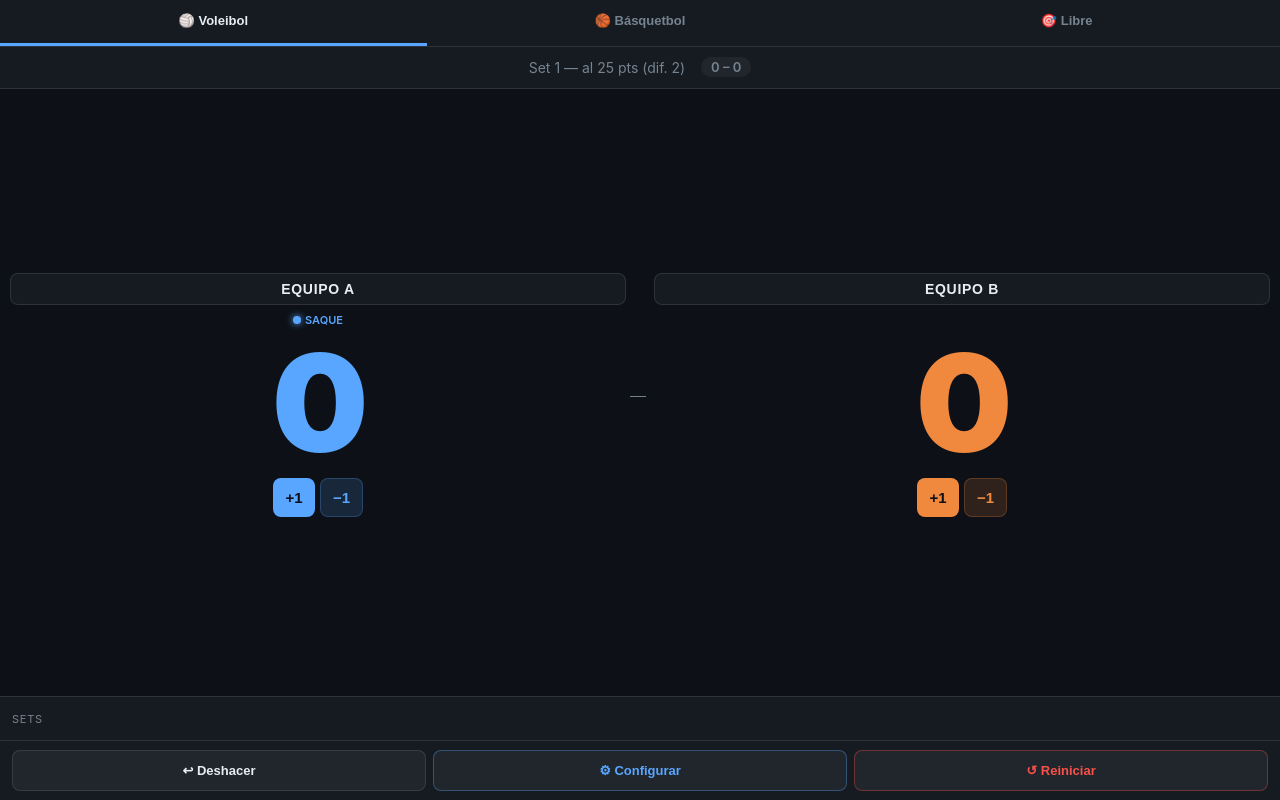
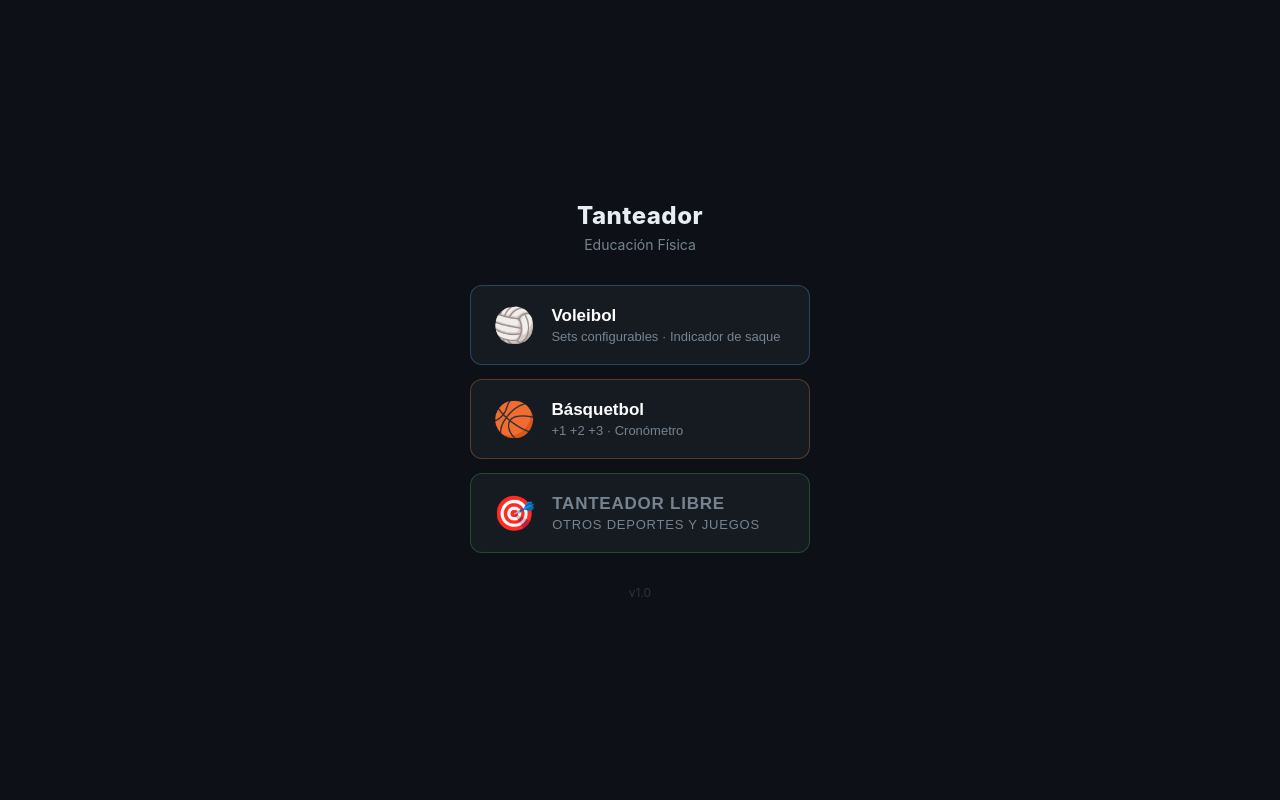
Before and after one commit to juegolimpio/tanteador, a plain HTML site: page index.html in a window 1280 px wide. Drawn offline with Linux system fonts and the light colour scheme.

Commit message:
Update index.html

```diff
--- a/index.html
+++ b/index.html
@@ -10,15 +10,37 @@
   --aa:#58a6ff;--ab:#f0883e;--text:#e6edf3;--muted:#768390;
   --border:rgba(255,255,255,0.1);--ok:#3fb950;--red:#f85149;--warn:#d29922;
   --r:12px;--rs:8px;
+  color-scheme:dark;
 }
 *{box-sizing:border-box;margin:0;padding:0;-webkit-tap-highlight-color:transparent}
 html,body{height:100%}
 body{font-family:-apple-system,'Segoe UI',system-ui,sans-serif;background:var(--bg);color:var(--text);min-height:100dvh;display:flex;flex-direction:column;overflow-x:hidden}
 
+/* ── HOME ── */
+#home{flex:1;display:flex;flex-direction:column;align-items:center;justify-content:center;padding:32px 24px;gap:32px}
+.home-title{text-align:center}
+.home-title h1{font-size:24px;font-weight:800;letter-spacing:.02em;margin-bottom:6px}
+.home-title p{font-size:14px;color:var(--muted)}
+.home-btns{display:flex;flex-direction:column;gap:14px;width:100%;max-width:340px}
+.hbtn{display:flex;align-items:center;gap:16px;padding:20px 22px;border:1px solid var(--border);border-radius:var(--r);background:var(--sur);cursor:pointer;transition:background .15s,border-color .15s;text-align:left}
+.hbtn:active{background:var(--sur2)}
+.hbtn.hv{border-color:rgba(88,166,255,.3)}
+.hbtn.hb{border-color:rgba(240,136,62,.3)}
+.hbtn.hl{border-color:rgba(63,185,80,.3)}
+.hicon{font-size:34px;line-height:1;filter:none;color-scheme:normal}
+.hinfo{display:flex;flex-direction:column;gap:3px}
+.hinfo strong{font-size:17px;font-weight:700}
+.hinfo span{font-size:13px;color:var(--muted)}
+.home-ver{font-size:12px;color:var(--sur3)}
+
+/* ── APP ── */
+#app{flex:1;display:none;flex-direction:column}
+
 /* TABS */
 .tabs{display:flex;background:var(--sur);border-bottom:1px solid var(--border);flex-shrink:0}
 .tab{flex:1;padding:13px 4px;border:none;background:transparent;color:var(--muted);font-size:13px;font-weight:600;cursor:pointer;border-bottom:3px solid transparent;transition:all .2s;line-height:1.3}
 .tab.active{color:var(--text);border-bottom-color:var(--aa)}
+.tab-back{padding:13px 14px;border:none;background:transparent;color:var(--muted);font-size:20px;cursor:pointer;border-bottom:3px solid transparent;flex-shrink:0}
 
 /* STATUS */
 .status{background:var(--sur);border-bottom:1px solid var(--border);padding:8px 16px;text-align:center;font-size:14px;color:var(--muted);display:flex;align-items:center;justify-content:center;gap:8px;min-height:42px;flex-shrink:0}
@@ -97,15 +119,48 @@ body{font-family:-apple-system,'Segoe UI',system-ui,sans-serif;background:var(--
 /* WINNER */
 .woverlay{display:none;position:fixed;inset:0;background:rgba(0,0,0,.88);z-index:100;flex-direction:column;align-items:center;justify-content:center;gap:14px;text-align:center;padding:28px}
 .woverlay.show{display:flex}
-.wtrophy{font-size:60px}
-.wname{font-size:28px;font-weight:800}
-.wsub{font-size:15px;color:var(--muted)}
+.wtrophy{font-size:60px}.wname{font-size:28px;font-weight:800}.wsub{font-size:15px;color:var(--muted)}
 .wbtn{margin-top:10px;padding:14px 38px;border-radius:var(--r);border:none;background:var(--aa);color:#0d1117;font-size:16px;font-weight:700;cursor:pointer}
 </style>
 </head>
 <body>
 
+<!-- ── HOME ── -->
+<div id="home">
+  <div class="home-title">
+    <h1>Tanteador</h1>
+    <p>Educación Física</p>
+  </div>
+  <div class="home-btns">
+    <button class="hbtn hv" onclick="goTab('v')">
+      <div class="hicon">🏐</div>
+      <div class="hinfo">
+        <strong>Voleibol</strong>
+        <span>Sets configurables · Indicador de saque</span>
+      </div>
+    </button>
+    <button class="hbtn hb" onclick="goTab('b')">
+      <div class="hicon">🏀</div>
+      <div class="hinfo">
+        <strong>Básquetbol</strong>
+        <span>+1 +2 +3 · Cronómetro</span>
+      </div>
+    </button>
+    <button class="hbtn hl" onclick="goTab('l')">
+      <div class="hicon">🎯</div>
+      <div class="hinfo">
+        <strong>Tanteador Libre</strong>
+        <span>Otros deportes y juegos</span>
+      </div>
+    </button>
+  </div>
+  <div class="home-ver">v1.0</div>
+</div>
+
+<!-- ── APP ── -->
+<div id="app">
   <div class="tabs">
+    <button class="tab-back" onclick="goHome()" title="Inicio">←</button>
     <button class="tab active" id="tab-v" onclick="goTab('v')">🏐 Voleibol</button>
     <button class="tab" id="tab-b" onclick="goTab('b')">🏀 Básquetbol</button>
     <button class="tab" id="tab-l" onclick="goTab('l')">🎯 Libre</button>
@@ -154,6 +209,7 @@ body{font-family:-apple-system,'Segoe UI',system-ui,sans-serif;background:var(--
     <button class="ctrl blue" id="cfgbtn" onclick="openCfg()" style="display:none">⚙ Configurar</button>
     <button class="ctrl red" onclick="doReset()">↺ Reiniciar</button>
   </div>
+</div>
 
 <!-- CONFIG MODAL -->
 <div class="moverlay" id="moverlay">
@@ -190,331 +246,262 @@ body{font-family:-apple-system,'Segoe UI',system-ui,sans-serif;background:var(--
 </div>
 
 <script>
-// ── CONSTANTS ──────────────────────────────────────────────────────────
-const TPRESETS = [5,8,10,15];
-const MQB = { pts:[10,15,21,25], dif:[1,2], sts:[1,2,3] };
-const SK = 'tanteadorEF_v3';
+const TPRESETS=[5,8,10,15];
+const MQB={pts:[10,15,21,25],dif:[1,2],sts:[1,2,3]};
+const SK='tanteadorEF_v3';
 
-// ── PER-TAB STATE ──────────────────────────────────────────────────────
-// Each tab stores independently in localStorage under its own key
-function tabKey(t) { return SK + '_' + t; }
-function timerKey(t) { return SK + '_timer_' + t; }
+let curTab='v';
+let sA=0,sB=0,stsA=0,stsB=0,curSet=1,stsHist=[],serving='a',gameOver=false;
+let cfg={points:25,diff:2,sets:3};
+let undoHist=[];
+let tSecs=600,tTarget=600,tRunning=false,tInterval=null;
 
-// Current tab
-let curTab = 'v';
-
-// Score state (loaded per tab)
-let sA=0, sB=0;
-let stsA=0, stsB=0, curSet=1, stsHist=[], serving='a', gameOver=false;
-let cfg = { points:25, diff:2, sets:3 };
-let nameA='Equipo A', nameB='Equipo B';
-let undoHist = [];
-
-// Timer state (per tab, independent)
-let tSecs=600, tTarget=600, tRunning=false, tInterval=null;
-
-// ── INIT ───────────────────────────────────────────────────────────────
-function init() {
-  buildTPresets();
-  buildMQBs();
-  const saved = tryGet(SK + '_curtab');
-  curTab = saved || 'v';
-  loadTab(curTab);
-  renderTabBtns();
-  renderAll();
-  renderT();
+function init(){
+  buildTPresets();buildMQBs();
+  const ct=tryGet(SK+'_curtab');
+  // if had a previous tab open, go straight to app
+  if(ct){curTab=ct;showApp();loadTab(ct);renderAll();renderT();}
+  // else home is already visible
 }
 
-// ── TAB SWITCHING ──────────────────────────────────────────────────────
-function goTab(t) {
-  saveTab(curTab);
-  saveTimer(curTab);
-  stopT();
-  curTab = t;
-  localStorage.setItem(SK + '_curtab', t);
-  loadTab(t);
-  renderTabBtns();
-  renderAll();
-  renderT();
+function goHome(){
+  saveTab(curTab);saveTimer(curTab);stopT();
+  document.getElementById('home').style.display='flex';
+  document.getElementById('app').style.display='none';
 }
 
-function renderTabBtns() {
-  ['v','b','l'].forEach(t => {
-    document.getElementById('tab-'+t).classList.toggle('active', t === curTab);
-  });
+function showApp(){
+  document.getElementById('home').style.display='none';
+  document.getElementById('app').style.display='flex';
 }
 
-// ── LOAD / SAVE PER TAB ────────────────────────────────────────────────
-function loadTab(t) {
-  const d = tryGet(tabKey(t));
-  if (d) {
-    sA=d.sA||0; sB=d.sB||0;
-    stsA=d.stsA||0; stsB=d.stsB||0;
-    curSet=d.curSet||1; stsHist=d.stsHist||[];
-    serving=d.serving||'a'; gameOver=d.gameOver||false;
+function goTab(t){
+  saveTab(curTab);saveTimer(curTab);stopT();
+  curTab=t;
+  localStorage.setItem(SK+'_curtab',t);
+  loadTab(t);showApp();
+  renderTabBtns();renderAll();renderT();
+}
+
+function renderTabBtns(){
+  ['v','b','l'].forEach(t=>document.getElementById('tab-'+t).classList.toggle('active',t===curTab));
+}
+
+// ── STORAGE ──
+function tabKey(t){return SK+'_'+t}
+function timerKey(t){return SK+'_timer_'+t}
+function tryGet(k){try{const r=localStorage.getItem(k);return r?JSON.parse(r):null}catch(e){return null}}
+function trySet(k,v){try{localStorage.setItem(k,JSON.stringify(v))}catch(e){}}
+
+function loadTab(t){
+  const d=tryGet(tabKey(t));
+  if(d){
+    sA=d.sA||0;sB=d.sB||0;stsA=d.stsA||0;stsB=d.stsB||0;
+    curSet=d.curSet||1;stsHist=d.stsHist||[];
+    serving=d.serving||'a';gameOver=d.gameOver||false;
     cfg=d.cfg||{points:25,diff:2,sets:3};
-    nameA=d.nameA||'Equipo A'; nameB=d.nameB||'Equipo B';
   } else {
     sA=0;sB=0;stsA=0;stsB=0;curSet=1;stsHist=[];
-    serving='a';gameOver=false;
-    cfg={points:25,diff:2,sets:3};
-    nameA='Equipo A';nameB='Equipo B';
+    serving='a';gameOver=false;cfg={points:25,diff:2,sets:3};
   }
   undoHist=[];
-  document.getElementById('na').value = nameA;
-  document.getElementById('nb').value = nameB;
-  // load timer
-  const td = tryGet(timerKey(t));
-  if (td) {
-    tTarget=td.tTarget||600; tSecs=td.tSecs||tTarget;
-    document.getElementById('tmin').value = Math.round(tTarget/60);
+  document.getElementById('na').value=d&&d.nameA?d.nameA:'Equipo A';
+  document.getElementById('nb').value=d&&d.nameB?d.nameB:'Equipo B';
+  const td=tryGet(timerKey(t));
+  tTarget=td?td.tTarget||600:600;
+  tSecs=td?td.tSecs||tTarget:tTarget;
+  document.getElementById('tmin').value=Math.round(tTarget/60);
   markTPreset(tTarget/60);
-  } else {
-    tTarget=600; tSecs=600;
-    document.getElementById('tmin').value=10;
-    markTPreset(10);
-  }
 }
 
-function saveTab(t) {
-  trySet(tabKey(t), {
-    sA,sB,stsA,stsB,curSet,stsHist,serving,gameOver,cfg,
+function saveTab(t){
+  trySet(tabKey(t),{sA,sB,stsA,stsB,curSet,stsHist,serving,gameOver,cfg,
     nameA:document.getElementById('na').value,
-    nameB:document.getElementById('nb').value
-  });
+    nameB:document.getElementById('nb').value});
 }
+function saveTimer(t){trySet(timerKey(t),{tTarget,tSecs})}
+function save(){saveTab(curTab)}
+function saveT(){saveTimer(curTab)}
 
-function saveTimer(t) {
-  trySet(timerKey(t), { tTarget, tSecs });
+// ── POINTS ──
+function onName(){save()}
+function add(t,v){
+  if(gameOver)return;pushU();
+  if(t==='a')sA+=v;else sB+=v;
+  if(curTab==='v'){serving=t;checkSet();}
+  save();renderAll();
 }
-
-function save() { saveTab(curTab); }
-function saveT() { saveTimer(curTab); }
-
-function tryGet(k) {
-  try { const r=localStorage.getItem(k); return r?JSON.parse(r):null; } catch(e){return null;}
+function sub(t){
+  if(gameOver)return;pushU();
+  if(t==='a'&&sA>0)sA--;else if(t==='b'&&sB>0)sB--;
+  save();renderAll();
 }
-function trySet(k,v) {
-  try { localStorage.setItem(k, JSON.stringify(v)); } catch(e){}
-}
-
-// ── NAME CHANGE ────────────────────────────────────────────────────────
-function onName() { save(); renderStatus(); }
-
-// ── POINTS ────────────────────────────────────────────────────────────
-function add(t, v) {
-  if (gameOver) return;
-  pushU();
-  if (t==='a') sA+=v; else sB+=v;
-  if (curTab==='v') { serving=t; checkSet(); }
-  save(); renderAll();
-}
-
-function sub(t) {
-  if (gameOver) return;
-  pushU();
-  if (t==='a' && sA>0) sA--; else if (t==='b' && sB>0) sB--;
-  save(); renderAll();
-}
-
-function undo() {
-  if (!undoHist.length) return;
+function undo(){
+  if(!undoHist.length)return;
   const s=undoHist.pop();
   sA=s.sA;sB=s.sB;stsA=s.stsA;stsB=s.stsB;
   curSet=s.curSet;stsHist=JSON.parse(JSON.stringify(s.stsHist));
   serving=s.serving;gameOver=s.gameOver;
   save();renderAll();
 }
-
-function pushU() {
+function pushU(){
   undoHist.push({sA,sB,stsA,stsB,curSet,stsHist:JSON.parse(JSON.stringify(stsHist)),serving,gameOver});
-  if (undoHist.length>60) undoHist.shift();
+  if(undoHist.length>60)undoHist.shift();
 }
 
-// ── VOLEIBOL LOGIC ─────────────────────────────────────────────────────
-function checkSet() {
-  const winA = sA>=cfg.points && (sA-sB)>=cfg.diff;
-  const winB = sB>=cfg.points && (sB-sA)>=cfg.diff;
-  if (!winA && !winB) return;
-  const w = winA?'a':'b';
+// ── VOLEIBOL ──
+function checkSet(){
+  const winA=sA>=cfg.points&&(sA-sB)>=cfg.diff;
+  const winB=sB>=cfg.points&&(sB-sA)>=cfg.diff;
+  if(!winA&&!winB)return;
+  const w=winA?'a':'b';
   stsHist.push({a:sA,b:sB,w});
-  if (w==='a') stsA++; else stsB++;
-  if (stsA>=cfg.sets || stsB>=cfg.sets) {
+  if(w==='a')stsA++;else stsB++;
+  if(stsA>=cfg.sets||stsB>=cfg.sets){
     gameOver=true;
-    const nm = stsA>=cfg.sets ? nA() : nB();
+    const nm=stsA>=cfg.sets?nA():nB();
     sA=0;sB=0;save();renderAll();
-    setTimeout(()=>showWin(nm, stsA+'–'+stsB+' en sets'),120);
+    setTimeout(()=>showWin(nm,stsA+'–'+stsB+' en sets'),120);
     return;
   }
   sA=0;sB=0;curSet++;serving=w==='a'?'b':'a';
 }
 
-// ── RESET ──────────────────────────────────────────────────────────────
-function doReset() {
-  if (!confirm('¿Reiniciar el marcador?')) return;
+// ── RESET ──
+function doReset(){
+  if(!confirm('¿Reiniciar el marcador?'))return;
   sA=0;sB=0;stsA=0;stsB=0;curSet=1;stsHist=[];
   serving='a';gameOver=false;undoHist=[];
-  // names preserved — read from inputs
   document.getElementById('wov').classList.remove('show');
   save();renderAll();
 }
-
-function newGame() {
+function newGame(){
   sA=0;sB=0;stsA=0;stsB=0;curSet=1;stsHist=[];
   serving='a';gameOver=false;undoHist=[];
   document.getElementById('wov').classList.remove('show');
   save();renderAll();
 }
 
-// ── CONFIG ─────────────────────────────────────────────────────────────
-function buildMQBs() {
-  bMQBG('pts',MQB.pts,'points');
-  bMQBG('dif',MQB.dif,'diff');
-  bMQBG('sts',MQB.sts,'sets');
+// ── CONFIG ──
+function buildMQBs(){
+  bMQBG('pts',MQB.pts,'points');bMQBG('dif',MQB.dif,'diff');bMQBG('sts',MQB.sts,'sets');
 }
-function bMQBG(id,vals,key) {
+function bMQBG(id,vals,key){
   const c=document.getElementById('mqb-'+id);c.innerHTML='';
   vals.forEach(v=>{
     const b=document.createElement('button');
-    b.className='mqb'+(cfg[key]===v?' sel':'');
-    b.textContent=v;
+    b.className='mqb'+(cfg[key]===v?' sel':'');b.textContent=v;
     b.onclick=()=>{document.getElementById('cfg-'+id).value=v;syncMQB(id);};
     c.appendChild(b);
   });
 }
-function syncMQB(id) {
-  const keyMap={pts:'points',dif:'diff',sts:'sets'};
+function syncMQB(id){
   const val=parseInt(document.getElementById('cfg-'+id).value);
-  document.querySelectorAll('#mqb-'+id+' .mqb').forEach((b,i)=>
-    b.classList.toggle('sel', MQB[id][i]===val));
+  document.querySelectorAll('#mqb-'+id+' .mqb').forEach((b,i)=>b.classList.toggle('sel',MQB[id][i]===val));
 }
-function openCfg() {
+function openCfg(){
   document.getElementById('cfg-pts').value=cfg.points;
   document.getElementById('cfg-dif').value=cfg.diff;
   document.getElementById('cfg-sts').value=cfg.sets;
   syncMQB('pts');syncMQB('dif');syncMQB('sts');
   document.getElementById('moverlay').classList.add('open');
 }
-function closeCfg() { document.getElementById('moverlay').classList.remove('open'); }
-function applyCfg() {
+function closeCfg(){document.getElementById('moverlay').classList.remove('open')}
+function applyCfg(){
   cfg.points=parseInt(document.getElementById('cfg-pts').value)||25;
   cfg.diff=parseInt(document.getElementById('cfg-dif').value)||2;
   cfg.sets=parseInt(document.getElementById('cfg-sts').value)||3;
   closeCfg();save();renderAll();
 }
 
-// ── TIMER ──────────────────────────────────────────────────────────────
-function buildTPresets() {
+// ── TIMER ──
+function buildTPresets(){
   const c=document.getElementById('tpresets');c.innerHTML='';
   TPRESETS.forEach(m=>{
-    const b=document.createElement('button');
-    b.className='tpbtn';b.textContent=m+' min';b.dataset.m=m;
+    const b=document.createElement('button');b.className='tpbtn';b.textContent=m+' min';b.dataset.m=m;
     b.onclick=()=>setTMin(m);c.appendChild(b);
   });
 }
-function markTPreset(m) {
-  document.querySelectorAll('.tpbtn').forEach(b=>
-    b.classList.toggle('tap',parseInt(b.dataset.m)===parseInt(m)));
-}
-function setTMin(m) {
-  m=parseInt(m)||10;tTarget=m*60;tSecs=tTarget;
-  document.getElementById('tmin').value=m;
-  markTPreset(m);stopT();renderT();saveT();
-}
-function toggleT() { tRunning?stopT():startT(); }
-function startT() {
-  tRunning=true;
-  const b=document.getElementById('tbtn');b.textContent='⏸ Pausar';b.className='tb pause';
+function markTPreset(m){document.querySelectorAll('.tpbtn').forEach(b=>b.classList.toggle('tap',parseInt(b.dataset.m)===parseInt(m)))}
+function setTMin(m){m=parseInt(m)||10;tTarget=m*60;tSecs=tTarget;document.getElementById('tmin').value=m;markTPreset(m);stopT();renderT();saveT();}
+function toggleT(){tRunning?stopT():startT()}
+function startT(){
+  tRunning=true;const b=document.getElementById('tbtn');b.textContent='⏸ Pausar';b.className='tb pause';
   tInterval=setInterval(()=>{tSecs--;renderT();saveT();if(tSecs<=-3600)tSecs=0;},1000);
 }
-function stopT() {
+function stopT(){
   clearInterval(tInterval);tRunning=false;
-  const b=document.getElementById('tbtn');
-  if(b){b.textContent='▶ Iniciar';b.className='tb go';}
+  const b=document.getElementById('tbtn');if(b){b.textContent='▶ Iniciar';b.className='tb go';}
 }
-function resetT() { stopT();tSecs=tTarget;renderT();saveT(); }
-function renderT() {
+function resetT(){stopT();tSecs=tTarget;renderT();saveT();}
+function renderT(){
   const a=Math.abs(tSecs),m=Math.floor(a/60),s=a%60;
   const el=document.getElementById('tdisp');
   el.textContent=(tSecs<0?'-':'')+m+':'+String(s).padStart(2,'0');
   el.className='tdisp '+(tRunning?'run':tSecs<=0?'zero':'idle');
 }
 
-// ── RENDER ─────────────────────────────────────────────────────────────
+// ── RENDER ──
 function nA(){return document.getElementById('na').value||'Equipo A'}
 function nB(){return document.getElementById('nb').value||'Equipo B'}
 
-function buildButtons() {
-  const t=curTab;
+function buildButtons(){
   clearBtns('a');clearBtns('b');
-  if (t==='v') {
-    mkBtns('a',[1],true);mkBtns('b',[1],true);
-  } else if (t==='b') {
-    mkBtns('a',[1,2,3],true);mkBtns('b',[1,2,3],true);
-  } else {
-    mkBtns('a',[1],true,true);mkBtns('b',[1],true,true);
+  if(curTab==='v'){mkBtns('a',[1]);mkBtns('b',[1]);}
+  else if(curTab==='b'){mkBtns('a',[1,2,3]);mkBtns('b',[1,2,3]);}
+  else{mkBtns('a',[1]);mkBtns('b',[1]);}
 }
-}
-function clearBtns(t){document.getElementById('btn'+t).innerHTML='';}
-function mkBtns(t,adds,withSub,withSubOnly) {
+function clearBtns(t){document.getElementById('btn'+t).innerHTML=''}
+function mkBtns(t,adds){
   const row=document.getElementById('btn'+t);
   adds.forEach(v=>{
-    const b=document.createElement('button');
-    b.className='bp ba'+t;b.textContent='+'+v;
+    const b=document.createElement('button');b.className='bp ba'+t;b.textContent='+'+v;
     b.onclick=()=>add(t,v);row.appendChild(b);
   });
-  if(withSub){
-    const b=document.createElement('button');
-    b.className='bp bs'+t;b.textContent='−1';
-    b.onclick=()=>sub(t);row.appendChild(b);
-  }
+  const s=document.createElement('button');s.className='bp bs'+t;s.textContent='−1';
+  s.onclick=()=>sub(t);row.appendChild(s);
 }
 
-function renderStatus() {
+function renderStatus(){
   const el=document.getElementById('status');
-  if (curTab==='v') {
+  if(curTab==='v'){
     const near=(sA>=cfg.points-2||sB>=cfg.points-2)&&Math.abs(sA-sB)<=1&&!gameOver;
     el.innerHTML='Set '+curSet+' — al '+cfg.points+' pts (dif. '+cfg.diff+') &nbsp;<span class="badge">'+stsA+' – '+stsB+'</span>';
     el.className='status'+(near?' ws':'');
-  } else if (curTab==='b') {
+  } else if(curTab==='b'){
     el.innerHTML='Básquetbol';el.className='status';
   } else {
     el.innerHTML='Tanteador Libre';el.className='status';
   }
 }
 
-function renderHistory() {
+function renderHistory(){
   const hbar=document.getElementById('hbar');
-  if (curTab!=='v'){hbar.style.display='none';return;}
+  if(curTab!=='v'){hbar.style.display='none';return;}
   hbar.style.display='';
   const pills=document.getElementById('pills');pills.innerHTML='';
   stsHist.forEach((s,i)=>{
-    const p=document.createElement('div');
-    p.className='pill '+(s.w==='a'?'pwa':'pwb');
-    p.textContent='S'+(i+1)+': '+s.a+'–'+s.b;
-    pills.appendChild(p);
+    const p=document.createElement('div');p.className='pill '+(s.w==='a'?'pwa':'pwb');
+    p.textContent='S'+(i+1)+': '+s.a+'–'+s.b;pills.appendChild(p);
   });
 }
 
-function renderAll() {
+function renderAll(){
   document.getElementById('sca').textContent=sA;
   document.getElementById('scb').textContent=sB;
   document.getElementById('srv-a').classList.toggle('on',curTab==='v'&&serving==='a');
   document.getElementById('srv-b').classList.toggle('on',curTab==='v'&&serving==='b');
   document.getElementById('cfgbtn').style.display=curTab==='v'?'':'none';
   document.getElementById('tblock').style.display=(curTab==='b'||curTab==='l')?'':'none';
-  buildButtons();
-  renderStatus();
-  renderHistory();
+  buildButtons();renderStatus();renderHistory();
 }
 
-function showWin(name,sub) {
+function showWin(name,sub){
   document.getElementById('wname').textContent=name+' gana';
   document.getElementById('wsub').textContent=sub;
   document.getElementById('wov').classList.add('show');
 }
 
-// ── BOOT ───────────────────────────────────────────────────────────────
 init();
 </script>
 </body>
```
Lines whose indentation alone changed are shown as unchanged.
